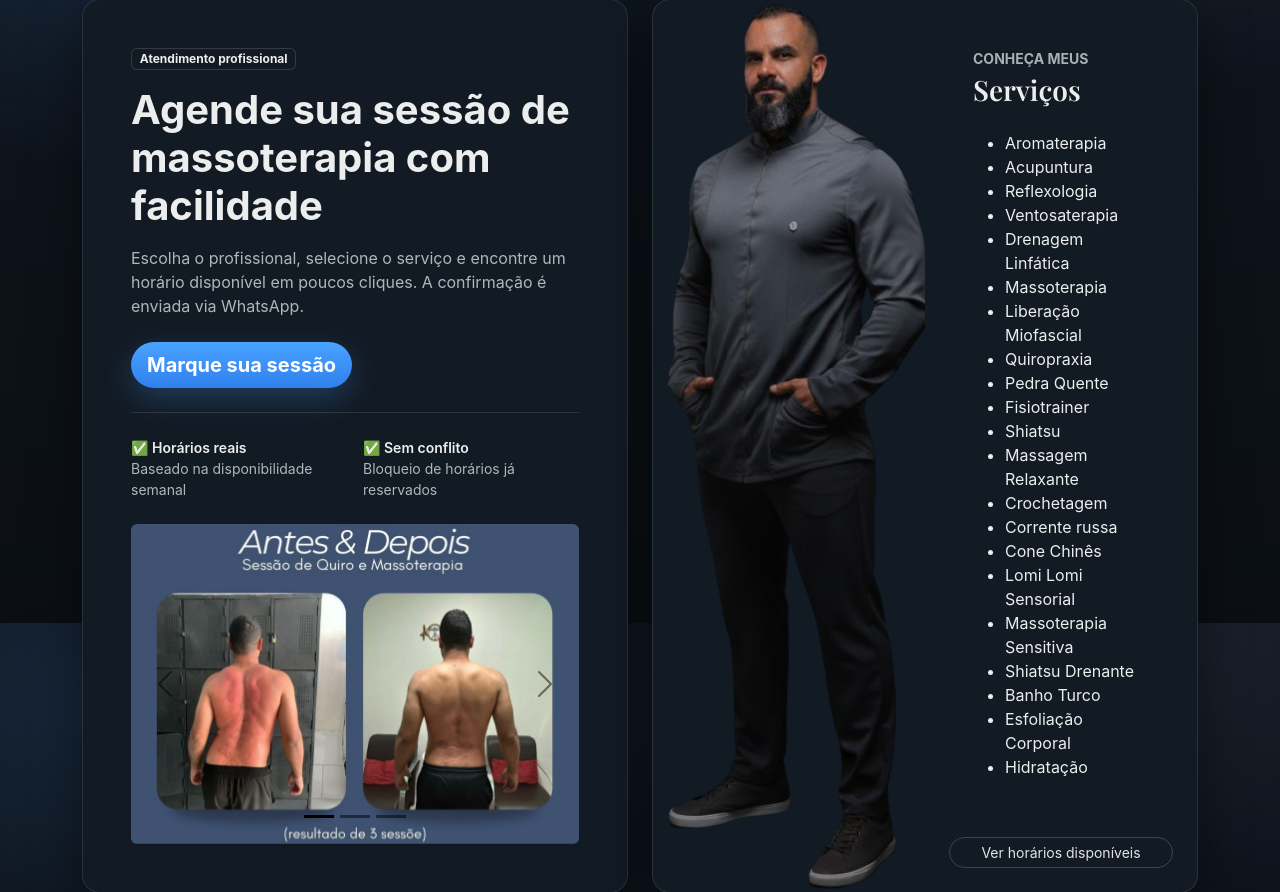
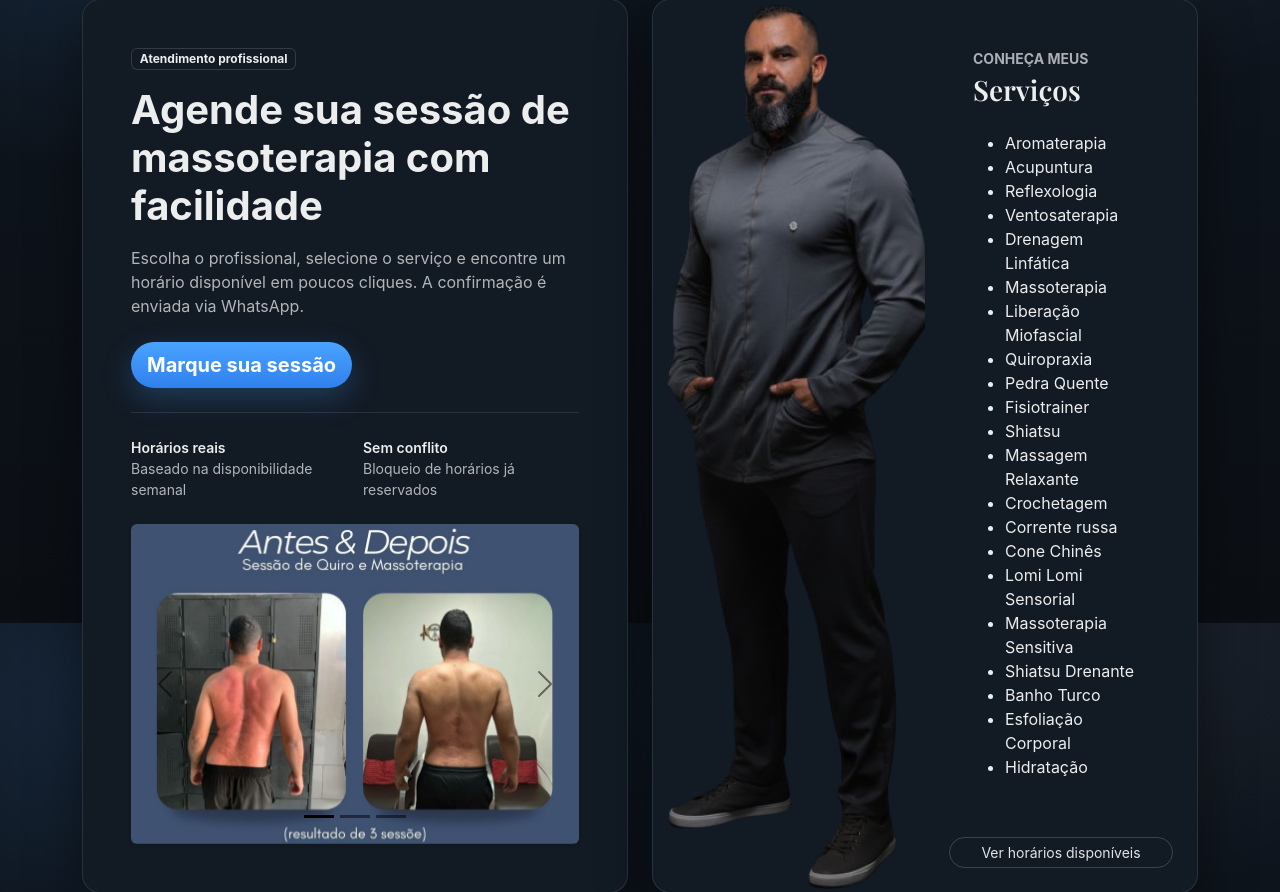
Before and after one commit to marcelinho1212/rony-massoterapia, a Django app: page / in a window 1280 px wide. Shown: the part 177-1069 px from the top of the page. Run offline with Django 5.2, Linux system fonts and the light colour scheme.

Commit message:
Detalhes da pagina home.html e about.html

```diff
--- a/core/templates/core/about.html
+++ b/core/templates/core/about.html
@@ -66,6 +66,10 @@
         <a href="{% url 'choose_professional' %}" class="btn btn-outline-light btn-pill">
           Agendar com Caroline
         </a>
+        <a href="https://www.instagram.com/ronimassoterapeuta/" target="_blank" rel="noopener noreferrer"
+           class="text-light fs-5 ms-2" title="Instagram">
+          <i class="bi bi-instagram"></i>
+        </a>
       </div>
 
     </div>
--- a/core/templates/core/home.html
+++ b/core/templates/core/home.html
@@ -32,11 +32,11 @@
 
     <div class="row g-3 small mb-4">
       <div class="col-12 col-sm-6">
-        <div class="fw-semibold">✅ Horários reais</div>
+        <div class="fw-semibold">Horários reais</div>
         <div class="muted">Baseado na disponibilidade semanal</div>
       </div>
       <div class="col-12 col-sm-6">
-        <div class="fw-semibold">✅ Sem conflito</div>
+        <div class="fw-semibold">Sem conflito</div>
         <div class="muted">Bloqueio de horários já reservados</div>
       </div>
     </div>
```
